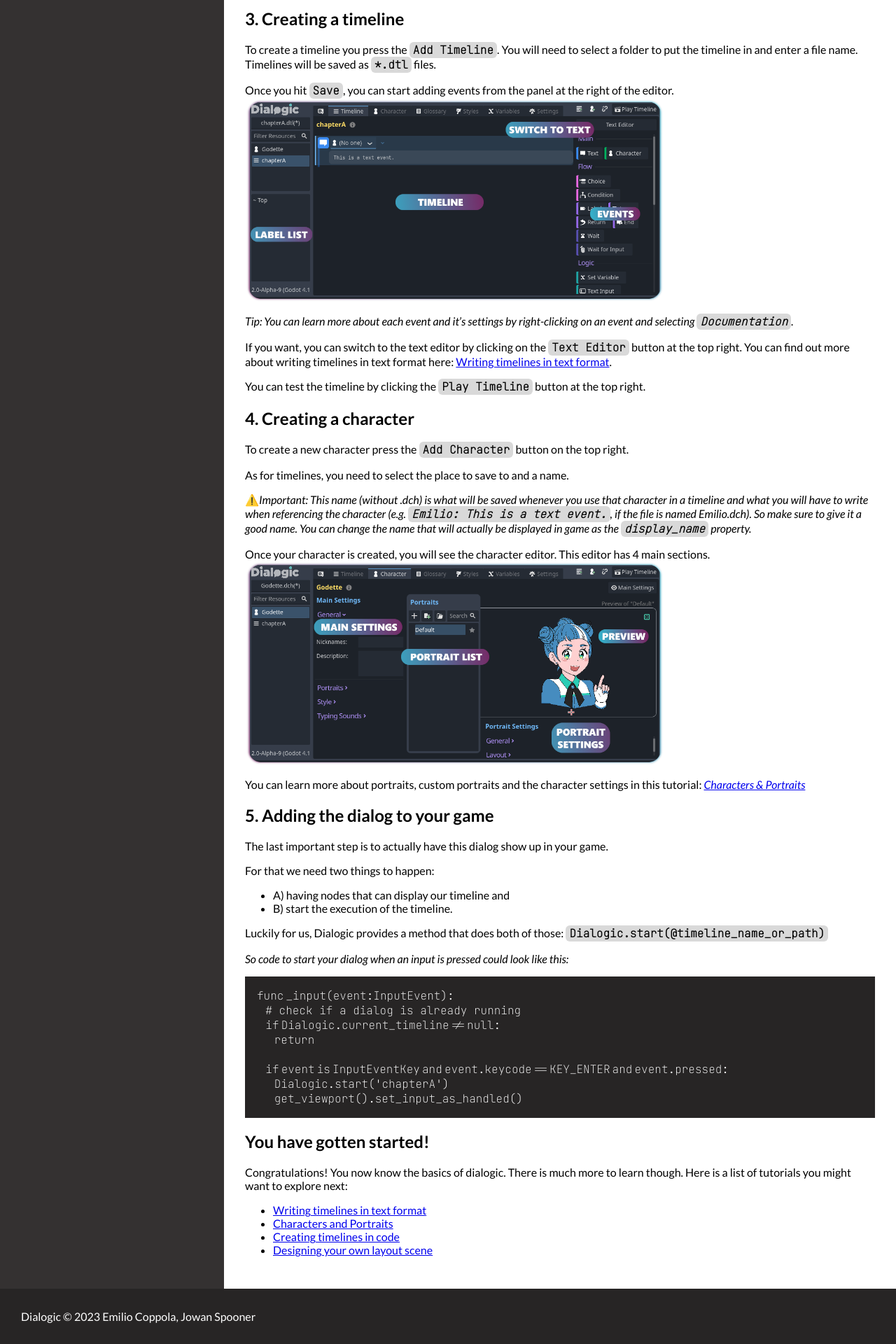
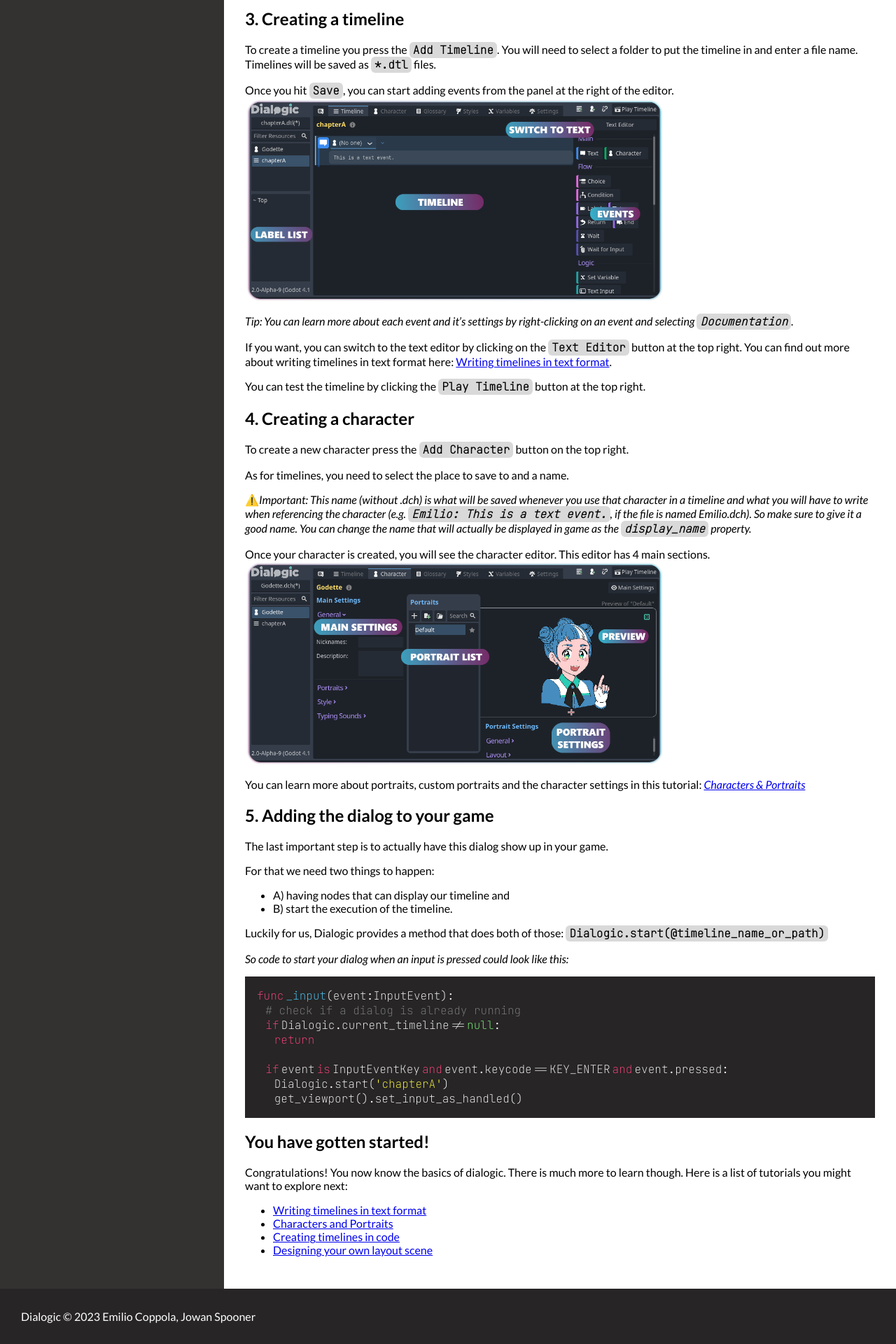
Before and after one commit to dialogic-godot/documentation, a Jekyll site: the page built from documentation/getting-started.md, in a window 1280 px wide. Shown: the part 1429-3349 px from the top of the page at 70% size. Built offline with Jekyll 4.4.1, drawn with Linux system fonts in a browser that asks for light colours.

Commit message:
code highlight

```diff
--- a/_layouts/default.html
+++ b/_layouts/default.html
@@ -4,7 +4,7 @@
     <meta charset="UTF-8">
     <meta name="viewport" content="width=device-width, initial-scale=1.0">
     <title>{{ page.title }}</title>
-		<link rel="stylesheet" href="/style/main.css?1">
+		<link rel="stylesheet" href="/style/main.css?2">
 </head>
 <body>
     <header>
--- a/style/main.scss
+++ b/style/main.scss
@@ -66,6 +66,24 @@
   padding: 1px 5px;
   border-radius: 6px;
 	font-weight: bold;
+}
+
+code {
+	.k, .ow {
+		color: #ff4381;
+	}
+	.nf {
+		color: #4bccff;
+	}
+	.s2, .s1 {
+		color: #ffff3d;
+	}
+	.kt {
+		color: #7eff7e;
+	}
+	.c1 {
+		color: gray;
+	}
 }
 
 header {
```
